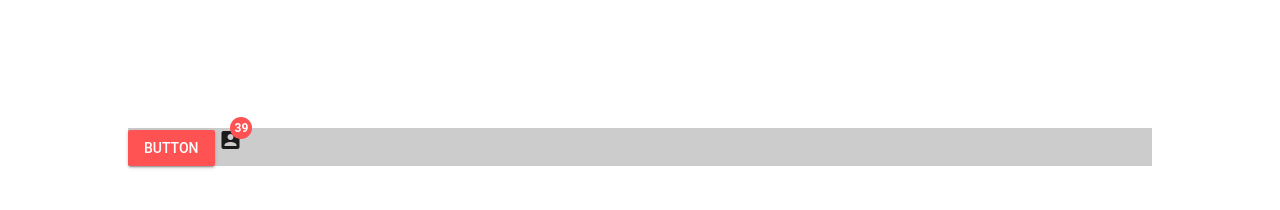
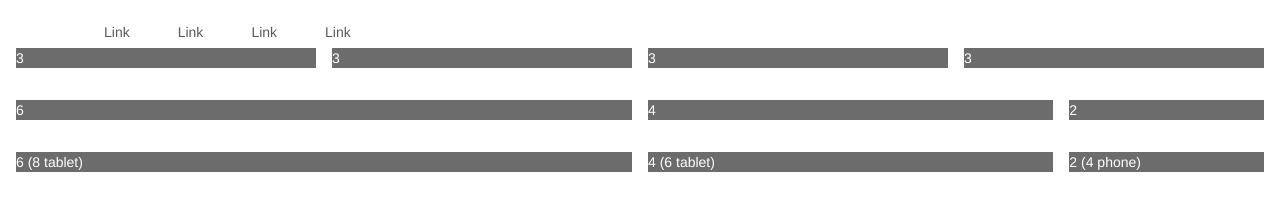
Before and after one commit to lisboaxd/tasks, a plain HTML site: page index2.html in a window 1280 px wide. Drawn offline with nearby package versions, Linux system fonts and the light colour scheme.

Commit message:
Mandndo alterações

```diff
--- a/css/main.css
+++ b/css/main.css
@@ -5,3 +5,7 @@
 	background: #ccc;
 
 }
+.mdl-grid > div {
+	background: #6c6c6c;
+	color: white;
+}
--- a/index2.html
+++ b/index2.html
@@ -12,13 +12,42 @@
 	<meta name="viewport" content="width=device-width, initial-scale=1.0">
 </head>
 <body>
-	<div id="container">
-		<button class="mdl-button mdl-js-button mdl-button--raised mdl-js-ripple-effect mdl-button--accent">
-			Button
-		</button>
+	<div class="demo-layout-transparent mdl-layout mdl-js-layout">
+		<header class="mdl-layout__header mdl-layout__header--transparent">
+			<div class="mdl-layout__header-row">
 
-		<!-- Number badge on icon -->
-		<div class="material-icons mdl-badge mdl-badge--overlap" data-badge="39">account_box</div>
+				<nav class="mdl-navigation">
+					<a class="mdl-navigation__link" href="">Link</a>
+					<a class="mdl-navigation__link" href="">Link</a>
+					<a class="mdl-navigation__link" href="">Link</a>
+					<a class="mdl-navigation__link" href="">Link</a>
+				</nav>
+			</div>
+		</header>
 	</div>
+
+	<div class="mdl-grid">
+		<div class="mdl-cell mdl-cell--12-col">
+
+
+		</div>
+	</div>
+	<div class="mdl-grid">
+		<div class="mdl-cell mdl-cell--3-col">3</div>
+		<div class="mdl-cell mdl-cell--3-col">3</div>
+		<div class="mdl-cell mdl-cell--3-col">3</div>
+		<div class="mdl-cell mdl-cell--3-col">3</div>
+	</div>
+	<div class="mdl-grid">
+		<div class="mdl-cell mdl-cell--6-col">6</div>
+		<div class="mdl-cell mdl-cell--4-col">4</div>
+		<div class="mdl-cell mdl-cell--2-col">2</div>
+	</div>
+	<div class="mdl-grid">
+		<div class="mdl-cell mdl-cell--6-col mdl-cell--8-col-tablet">6 (8 tablet)</div>
+		<div class="mdl-cell mdl-cell--4-col mdl-cell--6-col-tablet">4 (6 tablet)</div>
+		<div class="mdl-cell mdl-cell--2-col mdl-cell--4-col-phone">2 (4 phone)</div>
+	</div>
+
 </body>
 </html>
```
